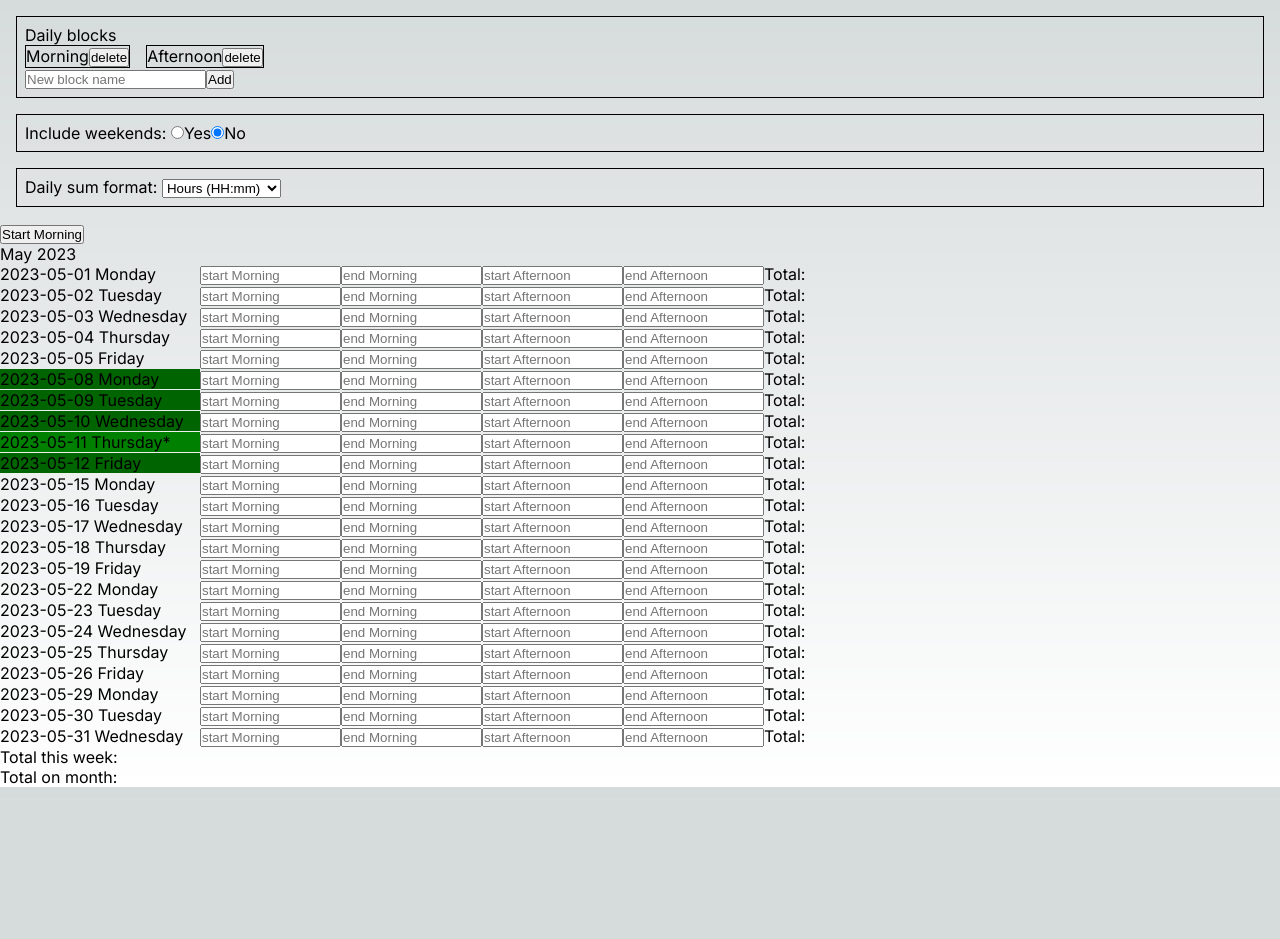
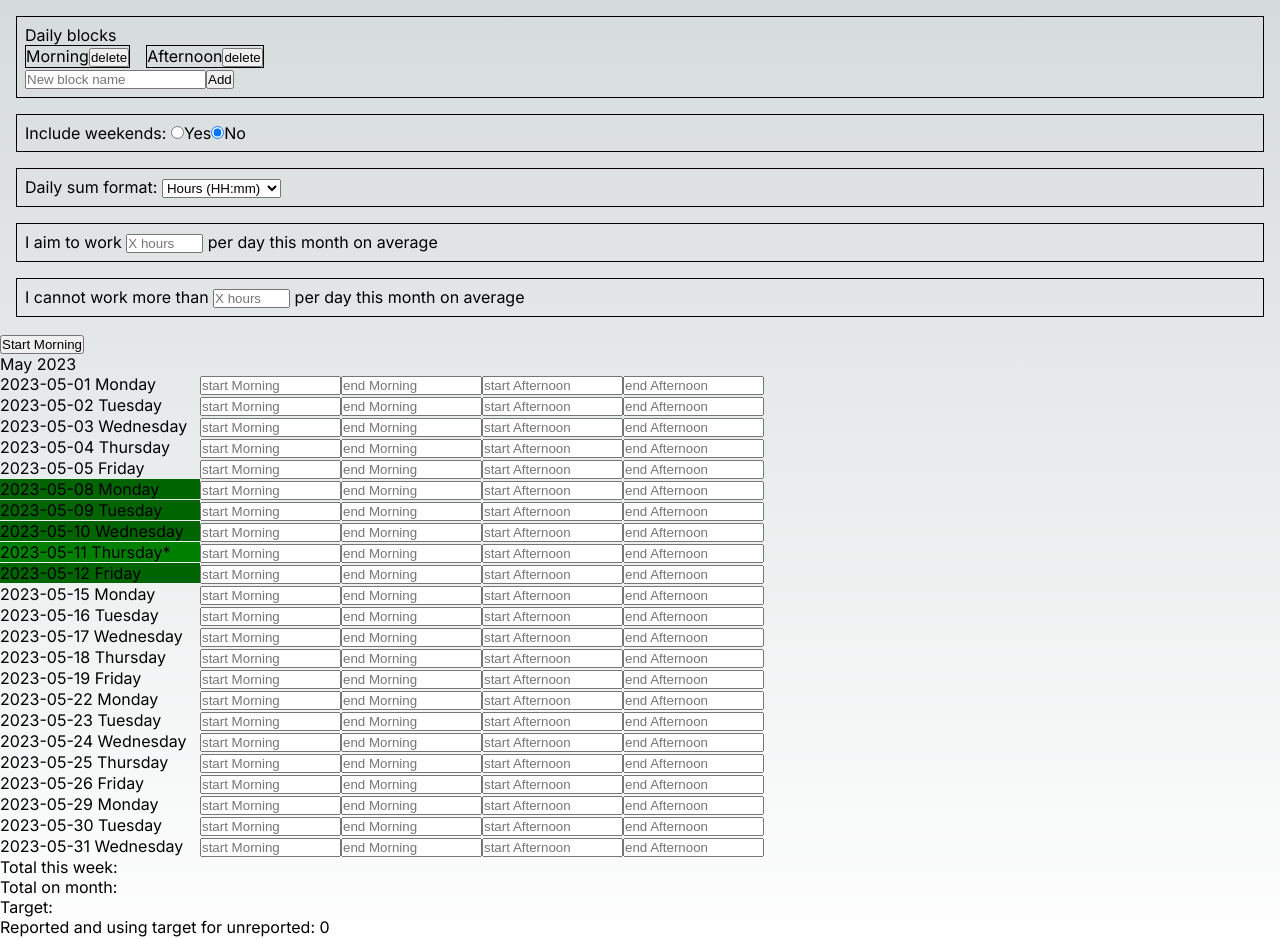
Before and after one commit to simonauner/timereport, a Next.js app: page / in a window 1280 px wide. Shown: the top 939 px of the page. Before the commit the page ends 800 px from the top, so only its background shows below. Built offline with nearby package versions, Linux system fonts and the light colour scheme.

Commit message:
feat: add target and max working hours per month

```diff
--- a/app/components/Day.tsx
+++ b/app/components/Day.tsx
@@ -6,6 +6,7 @@ import { TotalHours } from "./TotalHours";
 import { useSettingsStore } from "../store/settings";
 import { useNextCompatibleStore } from "../store/useNextCompatibleStore";
 import { useTimeReportStore } from "../store/timeReport";
+import { DiffToTarget } from "./DiffToTarget";
 dayjs.extend(customParseFormat);
 
 type DayProps = {
@@ -94,7 +95,14 @@ export const Day = ({ date }: DayProps) => {
           </span>
         );
       })}
-      Total: <TotalHours totalMinutes={timeReport?.totalMinutes} />
+      {timeReport?.totalMinutes ? (
+        <>
+          Total: <TotalHours totalMinutes={timeReport?.totalMinutes} />
+        </>
+      ) : null}
+      {timeReport?.totalMinutes ? (
+        <DiffToTarget totalMinutes={timeReport?.totalMinutes} />
+      ) : null}
     </div>
   );
 };
--- /dev/null
+++ b/app/components/DiffToTarget.tsx
@@ -0,0 +1,45 @@
+import dayjs from "dayjs";
+import { useSettingsStore } from "../store/settings";
+import { useNextCompatibleStore } from "../store/useNextCompatibleStore";
+import { formatDuration } from "../utils/format";
+
+type Props = {
+  totalMinutes?: number;
+};
+
+export const DiffToTarget = ({ totalMinutes }: Props) => {
+  const store = useNextCompatibleStore(useSettingsStore, (state) => state);
+  const { dailyHourTarget, dailySumFormat } = store || {};
+
+  if (!totalMinutes) return null;
+
+  const remainingMinutes = totalMinutes % 60;
+  const totalHours = (totalMinutes - remainingMinutes) / 60;
+  const diff = dayjs(`${totalHours}:${remainingMinutes}`, "HH:mm").diff(
+    dayjs(dailyHourTarget, "HH:mm"),
+    "minutes"
+  );
+
+  if (!diff) return null;
+
+  const isBehindDailyTarget = diff < 0;
+  const isAheadDailyTarget = diff > 0;
+
+  return (
+    <>
+      (
+      <span
+        style={{
+          backgroundColor: isBehindDailyTarget
+            ? "pink"
+            : isAheadDailyTarget
+            ? "lightgreen"
+            : undefined,
+        }}
+      >
+        {formatDuration(diff, dailySumFormat)}
+      </span>
+      )
+    </>
+  );
+};
--- a/app/components/Month.tsx
+++ b/app/components/Month.tsx
@@ -19,19 +19,54 @@ export const Month = () => {
     useSettingsStore,
     (state) => state
   );
-  const { includeWeekends } = settingsStore || {};
+  const { includeWeekends, dailyHourTarget, dailyHourMax } =
+    settingsStore || {};
+  const dailyHourTargetAsMinutes =
+    dayjs(dailyHourTarget, "HH:mm").hour() * 60 +
+    dayjs(dailyHourTarget, "HH:mm").minute();
+  const dailyHourMaxAsMinutes =
+    dayjs(dailyHourMax, "HH:mm").hour() * 60 +
+    dayjs(dailyHourMax, "HH:mm").minute();
+  console.log(dailyHourTargetAsMinutes);
   const timeReportsPerDate = useNextCompatibleStore(
     useTimeReportStore,
     (state) => state.timeReportsPerDate
   );
 
   const d = dayjs();
-  const numberDays = d.daysInMonth();
+  const numberDaysInMonth = d.daysInMonth();
 
   // loop array of days from numberDays
-  const days = Array.from(Array(numberDays).keys());
+  const days = Array.from(Array(numberDaysInMonth).keys());
 
-  const totalMinutes = timeReportsPerDate?.reduce(
+  const workingDaysInMonth = includeWeekends
+    ? days.length
+    : days.filter((day) => {
+        const currentDate = d.date(day + 1);
+
+        const isWeekend =
+          currentDate.isoWeekday() === 6 || currentDate.isoWeekday() === 7;
+        return !isWeekend;
+      }).length;
+
+  const reportedMinutesOrTarget = days
+    .map((day) => {
+      const currentDate = d.date(day + 1);
+
+      const isWeekend =
+        currentDate.isoWeekday() === 6 || currentDate.isoWeekday() === 7;
+      if (isWeekend && !includeWeekends) return 0;
+
+      const timeReportForDate = timeReportsPerDate?.find(
+        (timeReportPerDate) =>
+          timeReportPerDate.date === currentDate.format("YYYY-MM-DD")
+      );
+
+      return timeReportForDate?.totalMinutes ?? dailyHourTargetAsMinutes;
+    })
+    .reduce((acc, minutes) => acc + minutes, 0);
+
+  const totalReportedMinutes = timeReportsPerDate?.reduce(
     (acc, timeReportPerDate) => acc + (timeReportPerDate?.totalMinutes ?? 0),
     0
   );
@@ -43,6 +78,11 @@ export const Month = () => {
     )
     .map((timeReportPerDate) => timeReportPerDate.totalMinutes)
     .reduce((acc, minutes) => (acc ?? 0) + (minutes ?? 0), 0);
+
+  const accumulatedDiffAsMinutes =
+    (totalReportedMinutes ?? 0) -
+    (timeReportsPerDate?.length ?? 0) * dailyHourTargetAsMinutes;
+  const maxMinutesPerMonth = workingDaysInMonth * dailyHourMaxAsMinutes;
 
   return (
     <div>
@@ -68,7 +108,50 @@ export const Month = () => {
           <TotalHours totalMinutes={totalMinutesThisWeek ?? 0} />
         </li>
         <li>
-          Total on month: <TotalHours totalMinutes={totalMinutes ?? 0} />
+          Total on month:{" "}
+          <TotalHours totalMinutes={totalReportedMinutes ?? 0} />
+        </li>
+
+        <li>
+          Target:{" "}
+          <TotalHours
+            totalMinutes={workingDaysInMonth * dailyHourTargetAsMinutes}
+          />
+        </li>
+        <li>
+          Reported and using target for unreported:{" "}
+          <TotalHours
+            style={{
+              backgroundColor:
+                workingDaysInMonth * dailyHourTargetAsMinutes >
+                workingDaysInMonth * dailyHourMaxAsMinutes
+                  ? "pink"
+                  : undefined,
+            }}
+            totalMinutes={reportedMinutesOrTarget}
+          />
+          {totalReportedMinutes &&
+            timeReportsPerDate?.length &&
+            dailyHourTarget && (
+              <>
+                {" ("}
+                <TotalHours
+                  style={{
+                    backgroundColor:
+                      accumulatedDiffAsMinutes > maxMinutesPerMonth
+                        ? "red"
+                        : accumulatedDiffAsMinutes > 0
+                        ? "lightgreen"
+                        : undefined,
+                  }}
+                  totalMinutes={accumulatedDiffAsMinutes}
+                />
+                {")"}
+              </>
+            )}
+        </li>
+        <li>
+          Max: <TotalHours totalMinutes={maxMinutesPerMonth} />
         </li>
       </ul>
     </div>
--- a/app/components/Settings.tsx
+++ b/app/components/Settings.tsx
@@ -19,6 +19,10 @@ export const Settings = () => {
     dailySumFormat,
     includeWeekends,
     addWorkingBlock,
+    setDailyHourTarget,
+    setDailyHourMax,
+    dailyHourMax,
+    dailyHourTarget,
   } = store || {};
   return (
     <div>
@@ -91,6 +95,37 @@ export const Settings = () => {
           <option value={DailySumFormats.decimal}>Decimal (H.mm)</option>
         </select>
       </SettingWrapper>
+
+      <SettingWrapper>
+        I aim to work{" "}
+        <input
+          name="dailyHourTarget"
+          id="dailyHourTarget"
+          type="text"
+          size={7}
+          placeholder="X hours"
+          value={dailyHourTarget || ""}
+          onChange={(event) => {
+            setDailyHourTarget?.(event.target.value);
+          }}
+        />{" "}
+        per day this month on average
+      </SettingWrapper>
+      <SettingWrapper>
+        I cannot work more than{" "}
+        <input
+          name="dailyHourMax"
+          id="dailyHourMax"
+          type="text"
+          size={7}
+          placeholder="X hours"
+          value={dailyHourMax || ""}
+          onChange={(event) => {
+            setDailyHourMax?.(event.target.value);
+          }}
+        />{" "}
+        per day this month on average
+      </SettingWrapper>
     </div>
   );
 };
--- a/app/components/TotalHours.tsx
+++ b/app/components/TotalHours.tsx
@@ -4,15 +4,14 @@ import { formatDuration } from "../utils/format";
 
 type TotalHoursProps = {
   totalMinutes?: number;
+  style?: React.CSSProperties;
 };
 
-export const TotalHours = ({ totalMinutes }: TotalHoursProps) => {
+export const TotalHours = ({ totalMinutes, ...props }: TotalHoursProps) => {
   const store = useNextCompatibleStore(useSettingsStore, (state) => state);
   const { dailySumFormat } = store || {};
 
   if (!totalMinutes) return null;
 
-  const remainingMinutes = totalMinutes % 60;
-  const totalHours = (totalMinutes - remainingMinutes) / 60;
-  return <>{formatDuration(totalHours, remainingMinutes, dailySumFormat)}</>;
+  return <span {...props}>{formatDuration(totalMinutes, dailySumFormat)}</span>;
 };
--- a/app/store/settings.ts
+++ b/app/store/settings.ts
@@ -11,11 +11,15 @@ type ISettingsContext = {
   workingBlocks: WorkBlock[];
   dailySumFormat: DailySumFormats;
   includeWeekends: boolean;
+  dailyHourTarget: string | null;
+  dailyHourMax: string | null;
   setDailySumFormat: (format: DailySumFormats) => void;
   setIncludeWeekends: (includeWeekends: boolean) => void;
   setWorkingBlocks: (workingBlocks: WorkBlock[]) => void;
   addWorkingBlock: (workingBlock: WorkBlock) => void;
   deleteWorkingBlock: (workingBlock: WorkBlock) => void;
+  setDailyHourTarget: (dailyHourTarget: string | null) => void;
+  setDailyHourMax: (dailyHourMax: string | null) => void;
 };
 
 export const useSettingsStore = create<ISettingsContext>()(
@@ -25,6 +29,8 @@ export const useSettingsStore = create<ISettingsContext>()(
       isLunchEnabled: true,
       dailySumFormat: DailySumFormats.hours,
       includeWeekends: false,
+      dailyHourTarget: null,
+      dailyHourMax: null,
       setDailySumFormat: (format) =>
         set((state) => ({ ...state, dailySumFormat: format })),
       setIncludeWeekends: (includeWeekends) =>
@@ -48,6 +54,10 @@ export const useSettingsStore = create<ISettingsContext>()(
           };
         });
       },
+      setDailyHourTarget: (dailyHourTarget) =>
+        set((state) => ({ ...state, dailyHourTarget })),
+      setDailyHourMax: (dailyHourMax) =>
+        set((state) => ({ ...state, dailyHourMax })),
     }),
     {
       name: "settings-store", // unique name
--- a/app/utils/format.ts
+++ b/app/utils/format.ts
@@ -1,15 +1,14 @@
 import { DailySumFormats } from "../constants";
 
-export const formatDuration = (
-  hours: number,
-  minutes: number,
-  format?: DailySumFormats
-) => {
+export const formatDuration = (minutes: number, format?: DailySumFormats) => {
+  const remainingMinutes = minutes % 60;
+  const hours = (minutes - remainingMinutes) / 60;
+
   if (format === DailySumFormats.decimal) {
-    return `${(hours + minutes / 60).toFixed(2)} hours`;
+    return `${(hours + remainingMinutes / 60).toFixed(2)} hours`;
   }
 
-  return `${hours.toString().padStart(2, "0")}:${minutes
+  return `${hours.toString().padStart(2, "0")}:${Math.abs(remainingMinutes)
     .toString()
     .padStart(2, "0")}`;
 };
```
